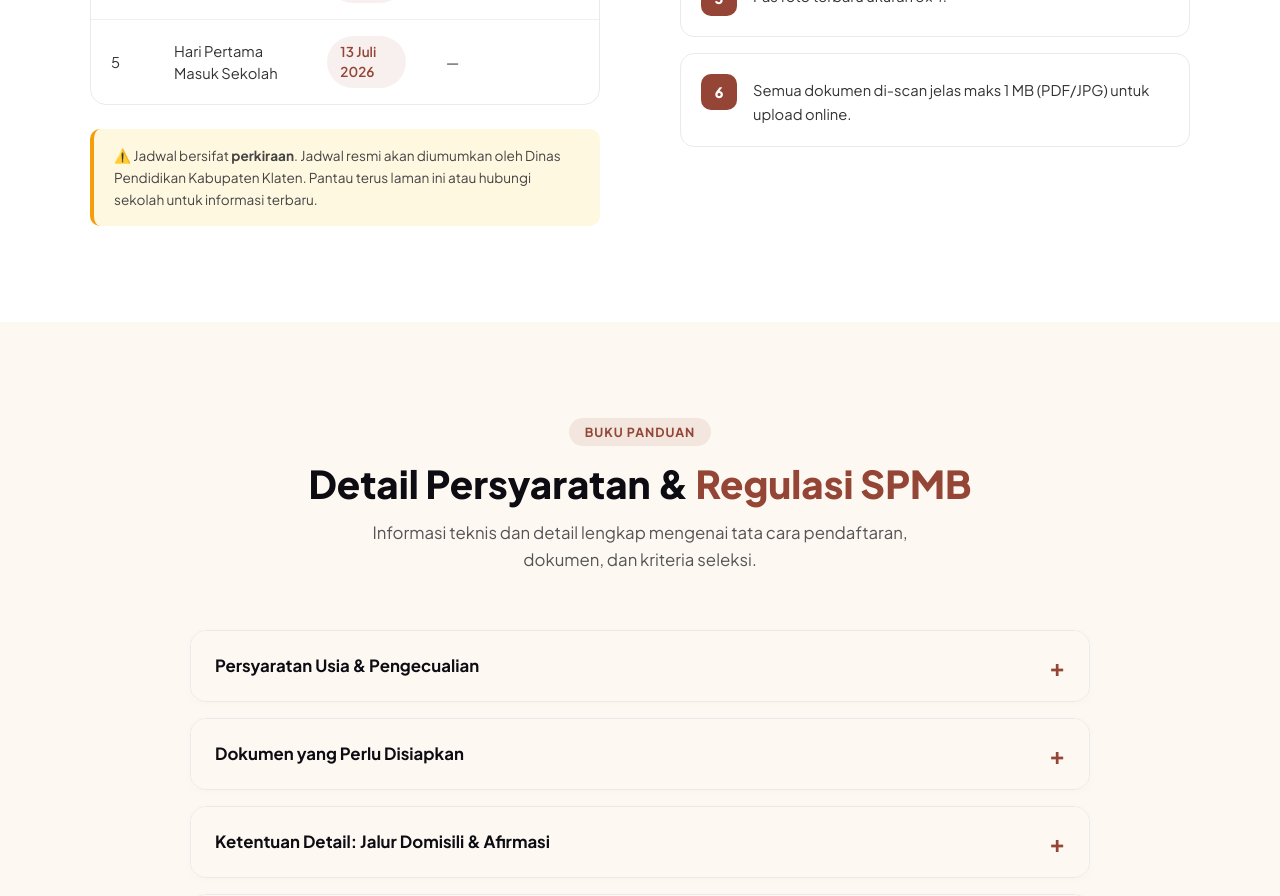
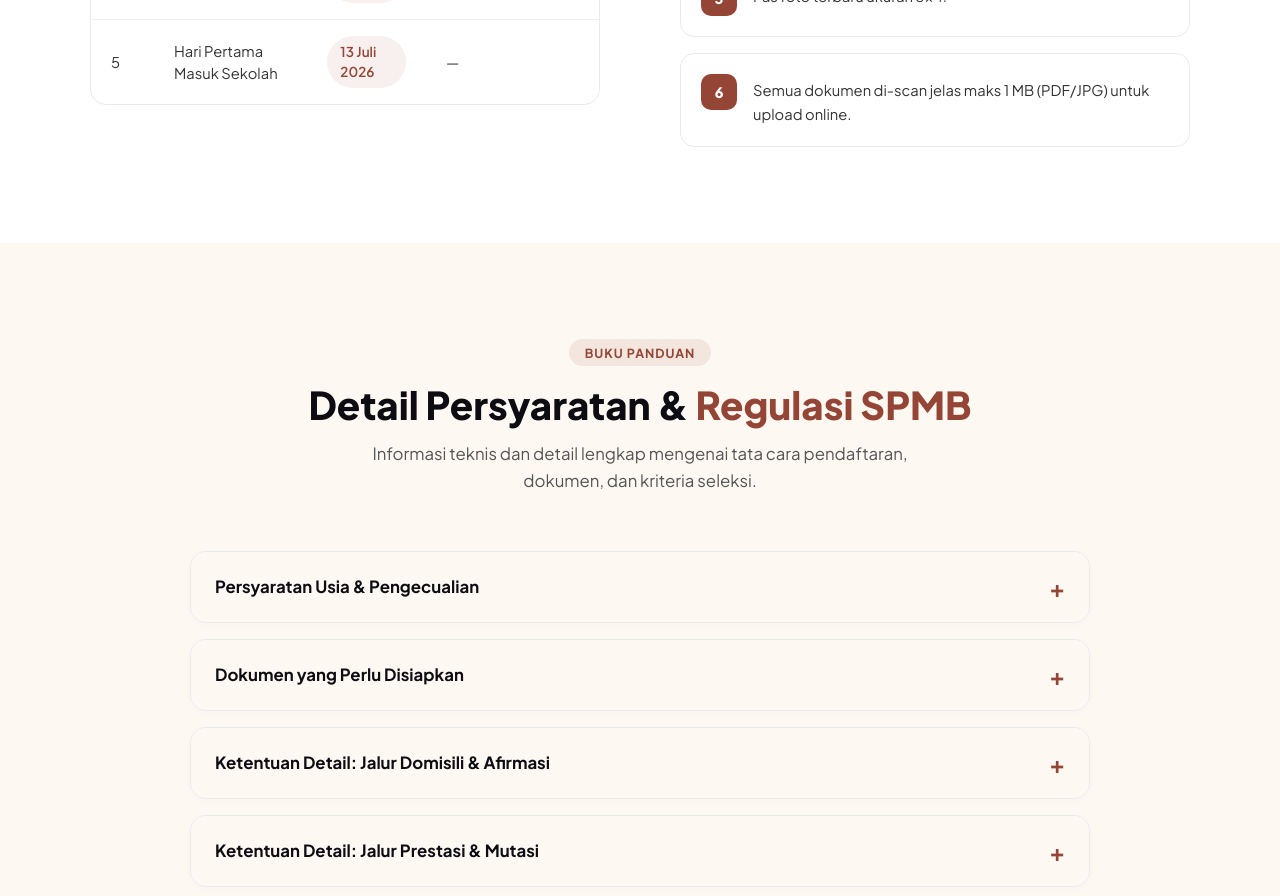
Before and after one commit to Santosa-Dev1507/website-smpn5-klaten, a Next.js app: page /spmb in a window 1280 px wide. Shown: the part 4900-5796 px from the top of the page. Built offline with nearby package versions, Linux system fonts and the light colour scheme; no server answers.

Commit message:
fix: hapus catatan jadwal perkiraan, jadwal resmi sudah tersedia

```diff
--- a/app/spmb/page.tsx
+++ b/app/spmb/page.tsx
@@ -249,9 +249,6 @@ export default function SpmbPage() {
                 </tbody>
               </table>
             </div>
-            <p className={styles.tableNote}>
-              ⚠️ Jadwal bersifat <strong>perkiraan</strong>. Jadwal resmi akan diumumkan oleh Dinas Pendidikan Kabupaten Klaten. Pantau terus laman ini atau hubungi sekolah untuk informasi terbaru.
-            </p>
           </div>
 
           {/* SYARAT */}
```
